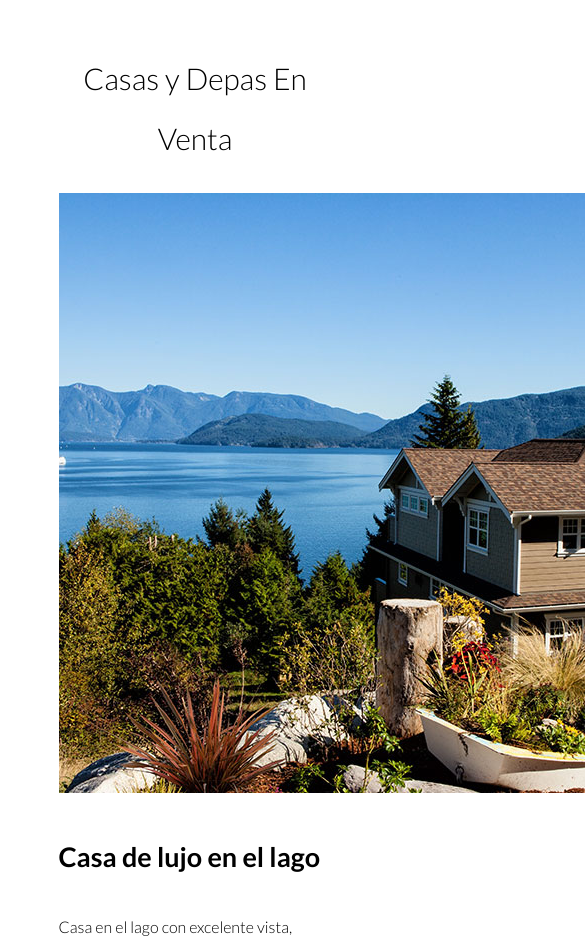
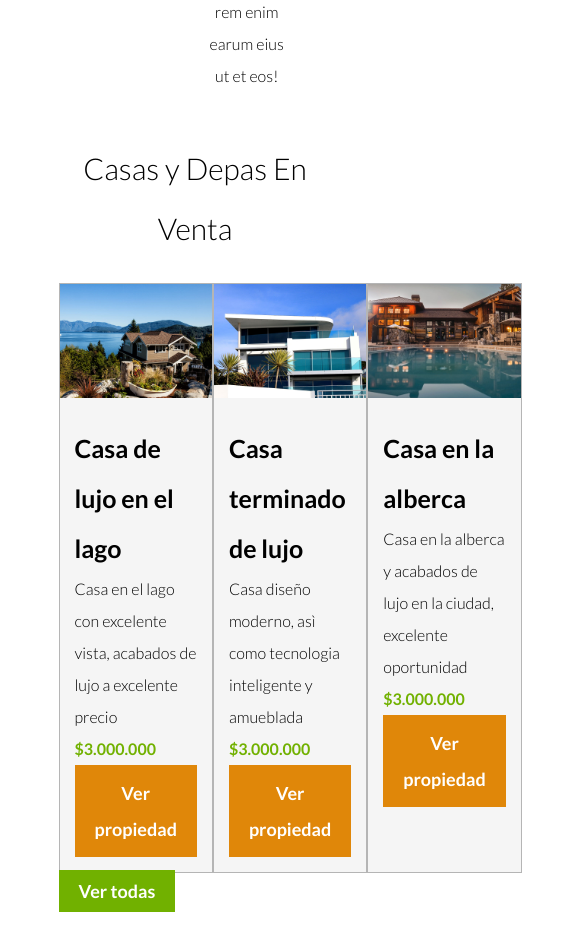
Before and after one commit to Cookieguy1206/CursoWeb, a plain HTML site: page index.html in a window 390 px wide. Shown: the part 1820-2765 px from the top of the page, 585 px wide, since content can reach past the window. Drawn offline with Linux system fonts and the light colour scheme.

Commit message:
Añadido Los botones a los anuncios y imagenes responsive

```diff
--- a/Css/estilos.css
+++ b/Css/estilos.css
@@ -1,5 +1,9 @@
 html {
+    box-sizing: border-box;
     font-size: 62.5%; /* RESET PARA REMS */
+}
+*,*:before, *:after{
+    box-sizing: inherit;
 }
 
 body {
@@ -14,6 +18,10 @@ body {
     max-width: 120rem; /* 120rem == 1200px */
     margin: 0 auto;
 }
+/* Las imagenes serán responsive */
+img{
+    max-width: 100%;
+}
 
 /** Tamaños predefinidos **/
 h1{
@@ -23,7 +31,7 @@ h2{
     font-size: 3rem;
 }
 h3{
-    font-size: 2.7rem;
+    font-size: 2.5rem;
 }
 h4{
     font-size: 2.4rem;
@@ -43,6 +51,29 @@ h4{
     text-align: center;
 }
 
+.dis-block{
+    display: block;
+}
+
+/* Botones */
+.boton{
+    color: #FFFFFF;
+    font-weight: 700;
+    /* Eliminar Interlineado */
+    text-decoration: none;
+    font-size: 1.8rem;
+    /* El padding sirve para hacer los bordes gordos */
+    padding: 1rem 2rem;
+    text-align: center;
+}
+
+.boton-amarillo{
+    background-color: #E08709;
+}
+
+.boton-verde{
+    background-color: #71B100;
+}
 
 /** Header **/
 .site-header.inicio {
@@ -89,6 +120,7 @@ h4{
 /** Iconos nosotros **/
 .iconos-nosotros{
     display: flex;
+    /* Agrega una separacion */
     justify-content: space-between;
 }
 
@@ -100,3 +132,30 @@ h4{
 .icono h3{
     text-transform: uppercase;
 }
+
+/* Anuncios */
+.contenedor-anuncios{
+    display: flex;
+    justify-content: space-between;
+}
+
+.anuncio{
+    flex-basis: calc(33.3% - 1rem);
+    border-style: solid;
+    border-color: #B5B5B5;
+    border-width: 1px;
+    background-color: #F5F5F5;
+}
+
+.contenido-anuncio{
+    padding: 1.5rem;
+}
+
+.contenido-anuncio h3, .contenido-anuncio p{
+    margin: 0rem;
+}
+
+.precio{
+    color: #71B100;
+    font-weight: 700;
+}
--- a/index.html
+++ b/index.html
@@ -56,31 +56,37 @@
     <main class="seccion contenedor">
         <h2 class="fw-300 centrar-texto"> Casas y Depas En Venta </h2>
         <div class="contenedor-anuncios">
-            <div>
+            <div class="anuncio">
                 <img src="img/anuncio1.jpg" alt="Casa Lago">
+                <div class="contenido-anuncio">
                     <h3> Casa de lujo en el lago </h3>
                     <p>Casa en el lago con excelente vista, acabados de lujo a excelente precio</p>
-                <p>$3.000.000</p>
-                <a href="#"> Ver propiedad </a>
+                    <p class="precio">$3.000.000</p>
+                    <a href="#" class="boton boton-amarillo dis-block"> Ver propiedad </a>
+                </div>
             </div>
 
-            <div>
+            <div class="anuncio">
                 <img src="img/anuncio2.jpg" alt="Casa De Lujo">
+                <div class="contenido-anuncio">
                     <h3> Casa terminado de lujo </h3>
                     <p>Casa diseño moderno, asì como tecnologia inteligente y amueblada</p>
-                <p>$3.000.000</p>
-                <a href="#"> Ver propiedad </a>
+                    <p class="precio">$3.000.000</p>
+                    <a href="#" class="boton boton-amarillo dis-block"> Ver propiedad </a>
+                </div>
             </div>
 
-            <div>
+            <div class="anuncio">
                 <img src="img/anuncio3.jpg" alt="Casa Alberca">
+                <div class="contenido-anuncio">
                     <h3> Casa en la alberca </h3>
                     <p>Casa en la alberca y acabados de lujo en la ciudad, excelente oportunidad</p>
-                <p>$3.000.000</p>
-                <a href="#"> Ver propiedad </a>
+                    <p class="precio">$3.000.000</p>
+                    <a href="#" class="boton boton-amarillo dis-block"> Ver propiedad </a>
                 </div>
             </div>
-        <a href="anuncios.html"> Ver todas </a>
+        </div>
+        <a href="anuncios.html" class="boton boton-verde"> Ver todas </a>
     </main>
 
     <section>
```
Lines whose indentation alone changed are shown as unchanged.
